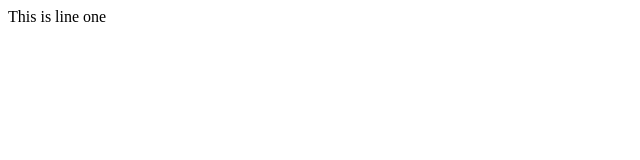
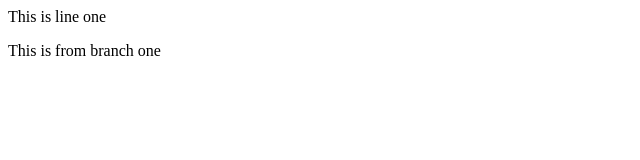
Before and after one commit to tisabbir/git-branch-test, a plain HTML site: page index.html in a window 1280 px wide. Shown: the whole page, without its empty margins (0-640 px from the left). Drawn offline with Linux system fonts and the light colour scheme.

Commit message:
add : line two from branch one

```diff
--- a/index.html
+++ b/index.html
@@ -1 +1,2 @@
 <p>This is line one</p>
+<p>This is from branch one</p>
```
